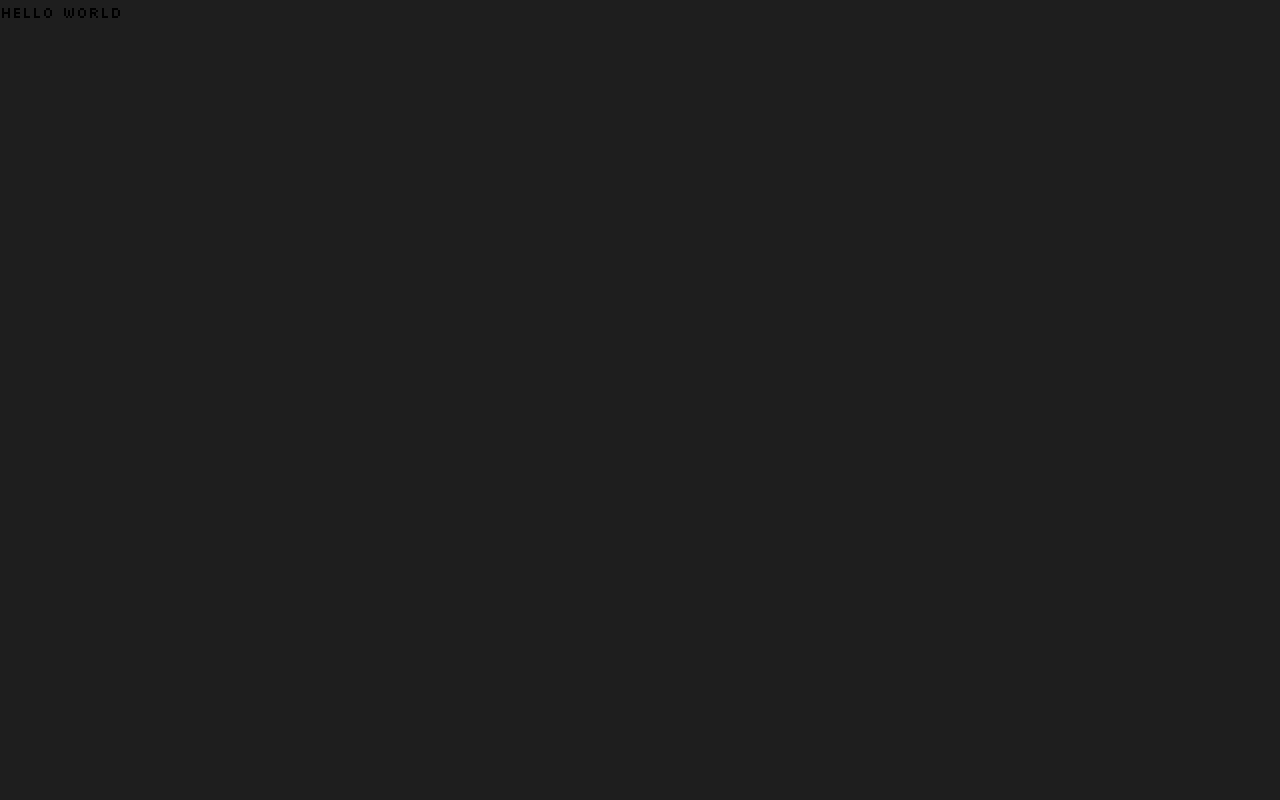
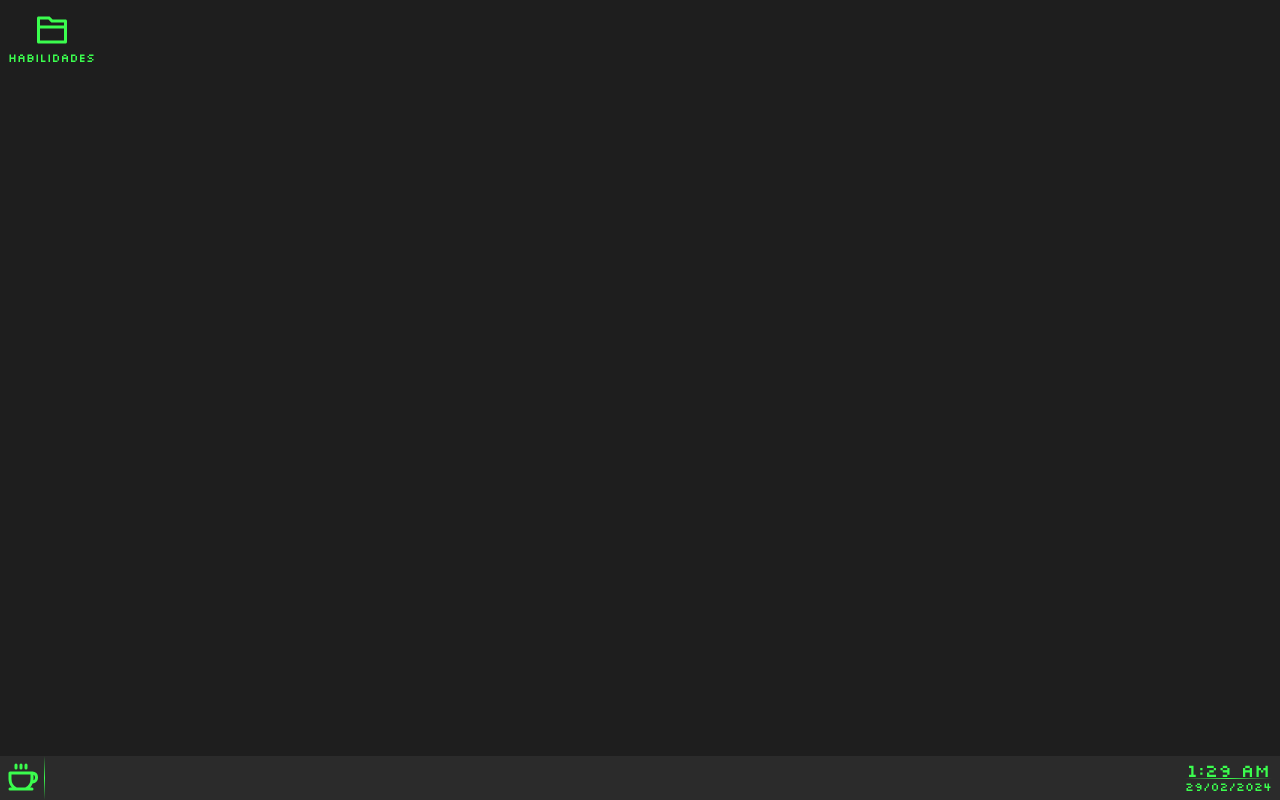
Before and after one commit to Icaro-Davi/personal-portfolio, a Next.js app: page / in a window 1280 px wide. Built offline with nearby package versions, Linux system fonts and the light colour scheme.

Commit message:
WIP: add OSSystem as component in main page

```diff
--- a/src/app/layout.tsx
+++ b/src/app/layout.tsx
@@ -16,7 +16,7 @@ export default function RootLayout({
 }>) {
   return (
     <html lang="pt-BR">
-      <body className={`${silkscreen.className} w-screen h-screen flex`}>{children}</body>
+      <body className={`${silkscreen.className} w-screen h-screen flex bg-background`}>{children}</body>
     </html>
   );
 }
--- a/src/app/page.tsx
+++ b/src/app/page.tsx
@@ -1,7 +1,9 @@
+import OSSystem from "@/components/Layout/OSSystem";
+
 export default function Main() {
   return (
-    <main className="flex-1 bg-background">
-      <div>Hello World</div>
+    <main className="flex flex-1">
+      <OSSystem />
     </main>
   );
 }
```
